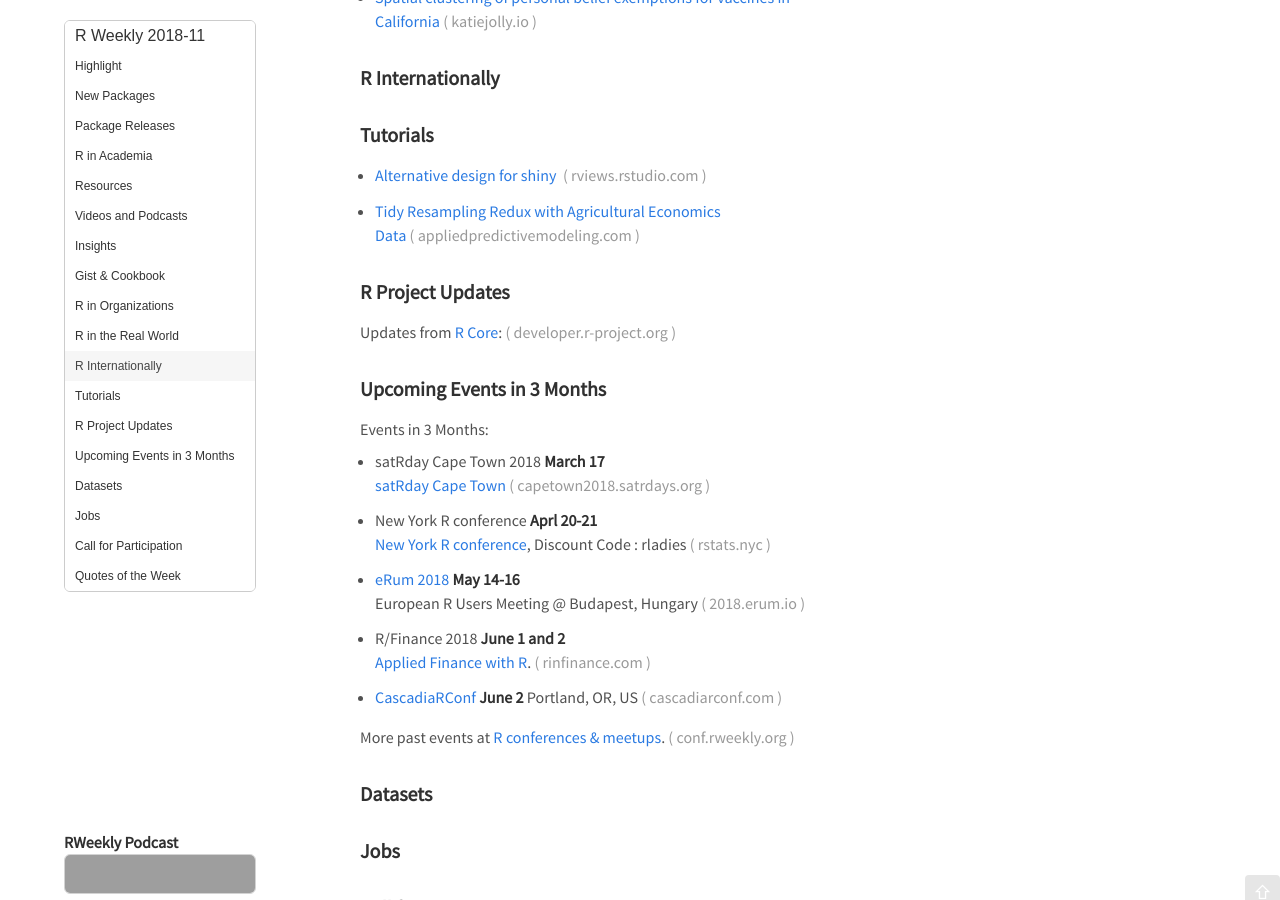
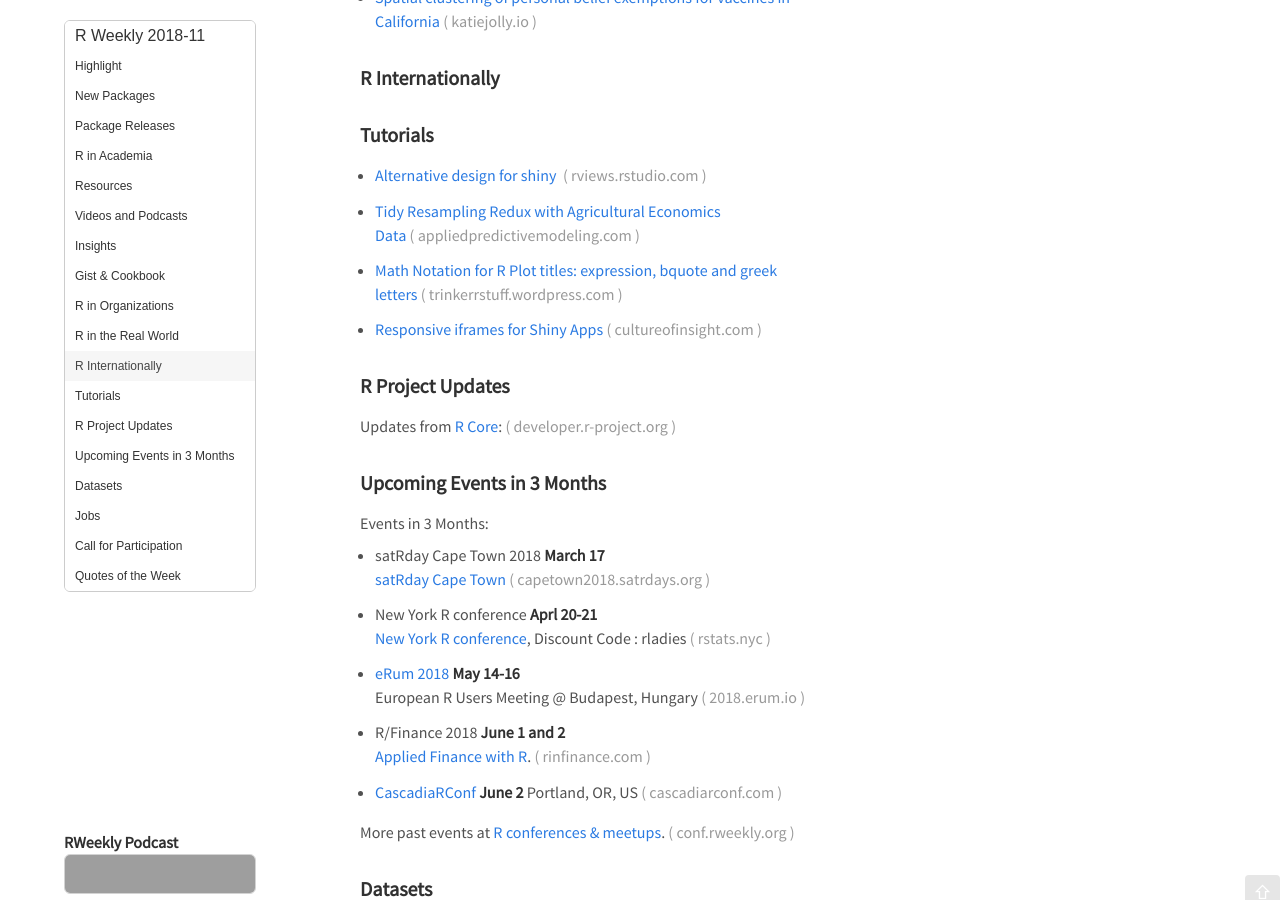
Before and after one commit to rweekly/rweekly.org, a Jekyll site: the page built from draft.md, in a window 1280 px wide and 900 px high, scrolled down 1075 px. Built offline with Jekyll 4.4.1, drawn with Linux system fonts in a browser that asks for light colours; emoji names are drawn with the system emoji font; comment, search, counter and statistics services are not loaded; grey boxes are pictures that could not be loaded.

Commit message:
adding tutorials
 math notation and responsive iframes

```diff
--- a/draft.md
+++ b/draft.md
@@ -33,6 +33,8 @@
 * [fitur 0.5.25](https://cran.r-project.org/web/packages/fitur/index.html) - Fit Univariate Distributions to d,p,q, r functions automatically
 
 ###  R in Academia
+
+
 
 
 ###  Resources
@@ -76,6 +78,11 @@
 <!--<div class="post-more-begin"></div><div class="post-more-end"></div>-->
 
 + [Tidy Resampling Redux with Agricultural Economics Data](http://appliedpredictivemodeling.com/blog/2018/3/12/2s3j82ctkrhxugq7hf3myoeeb49k8u)
+
++ [Math Notation for R Plot titles: expression, bquote and greek letters](https://trinkerrstuff.wordpress.com/2018/03/15/2246/)
+
++ [Responsive iframes for Shiny Apps](https://www.cultureofinsight.com/blog/2018/03/15/2018-03-15-responsive-iframes-for-shiny-apps/)
+
 
 ###  R Project Updates
 
```
